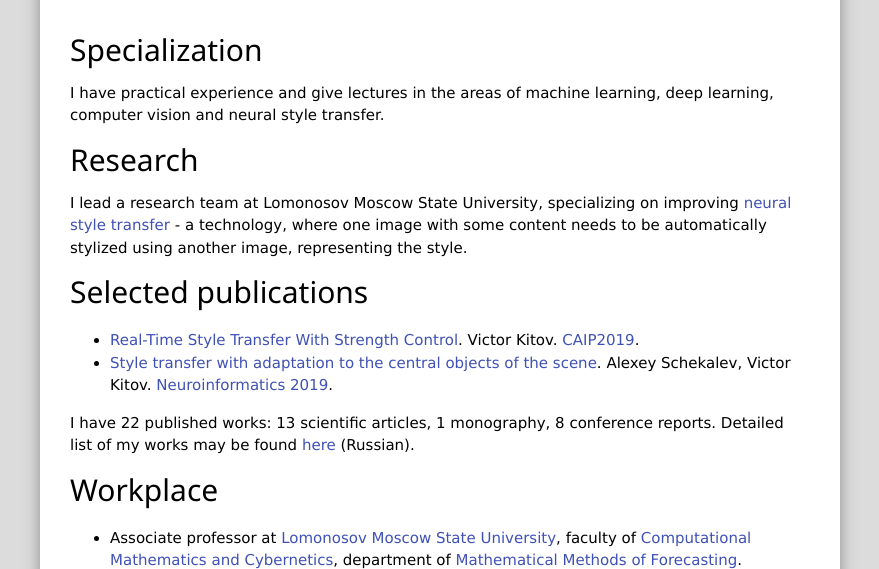
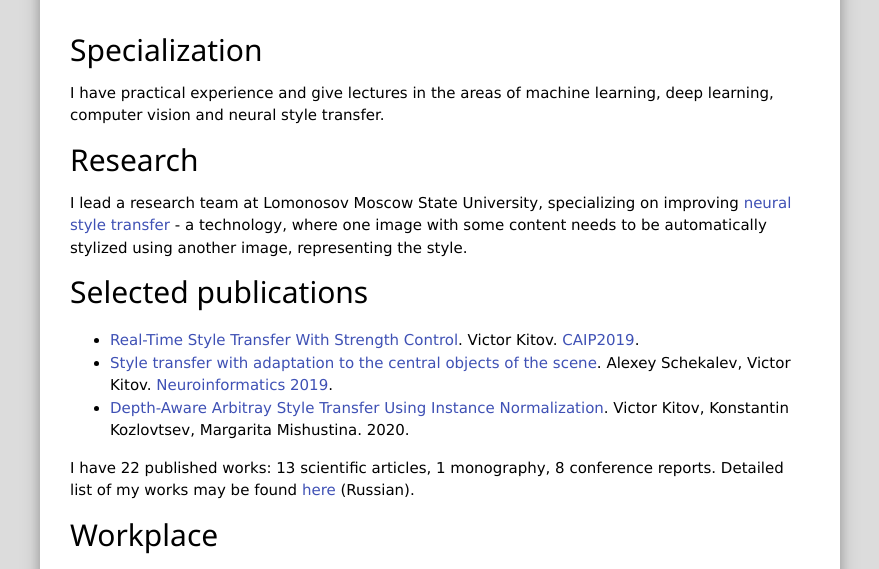
Before and after one commit to victorkitov/victorkitov.github.io, a plain HTML site: page index.html in a window 1280 px wide. Shown: the part 153-722 px from the top of the page, without its empty margins (200-1079 px from the left). Drawn offline with Linux system fonts and the light colour scheme.

Commit message:
modifications

```diff
--- a/index.html
+++ b/index.html
@@ -63,6 +63,9 @@ I lead a research team at Lomonosov Moscow State University, specializing on imp
 	</li>
 
 	<li><a href="https://arxiv.org/pdf/1906.01134.pdf">Style transfer with adaptation to the central objects of the scene</a>. Alexey Schekalev, Victor Kitov. <a href="http://neuroinfo.ru">Neuroinformatics 2019</a>.<br>
+	</li>
+
+	<li><a href="https://arxiv.org/pdf/1906.01134.pdf">Depth-Aware Arbitray Style Transfer Using Instance Normalization</a>. Victor Kitov, Konstantin Kozlovtsev, Margarita Mishustina. 2020.<br>
 	</li>
 
 </ul>
```
